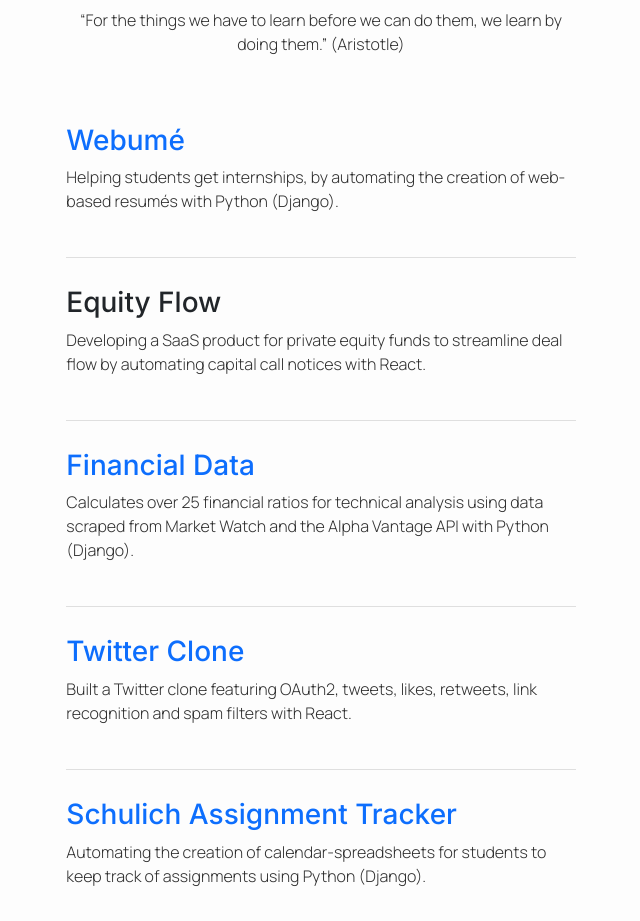
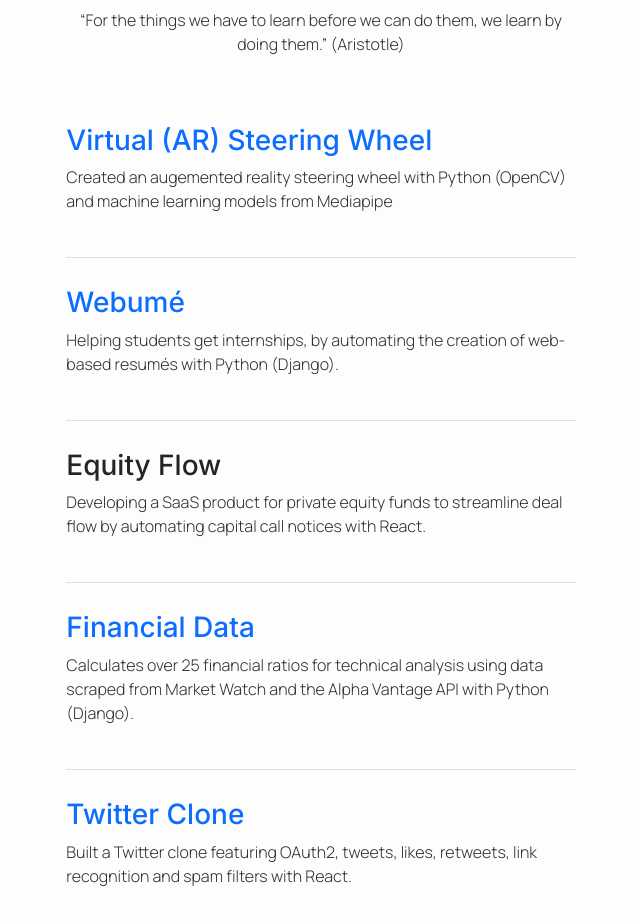
Before and after one commit to HaiderZaidiDev/portfolio-site, a React (Create React App) app: page / in a window 1280 px wide. Shown: the part 1060-1981 px from the top of the page, without its empty margins (319-959 px from the left). Built offline with nearby package versions, Linux system fonts and the light colour scheme; a web font is replaced by a local one.

Commit message:
Updated projects: added virtual steering wheel.

```diff
--- a/src/components/Projects.js
+++ b/src/components/Projects.js
@@ -10,6 +10,11 @@ import { GithubFill, LinkedInV1Fill } from 'akar-icons';
 
 const Projects = () => {
   const projects = [
+    {
+      name: "Virtual (AR) Steering Wheel",
+      description: "Created an augemented reality steering wheel with Python (OpenCV) and machine learning models from Mediapipe",
+      link: "https://github.com/HaiderZaidiDev/virtual-ml-steering-wheel",
+    },
     {
       name: "Webumé",
       description: "Helping students get internships, by automating the creation of web-based resumés with Python (Django).",
```
